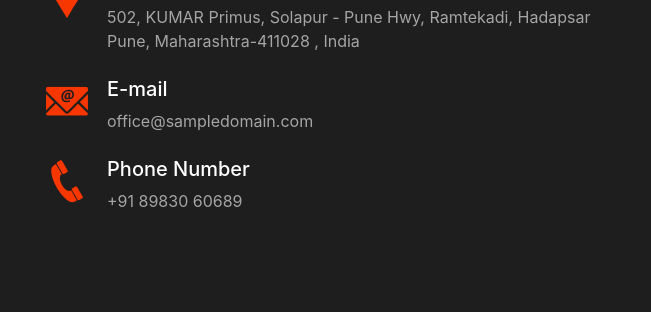
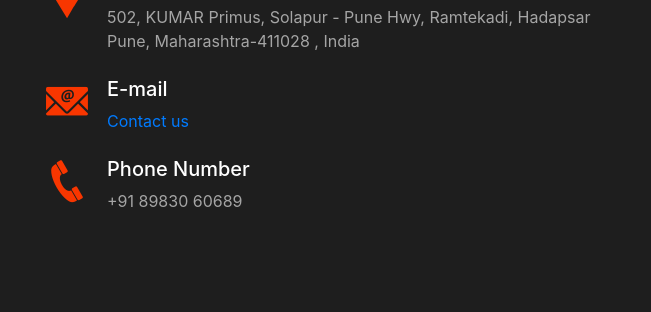
Before and after one commit to Priii-13/neww, a website with bundled scripts: page index.html in a window 1280 px wide. Shown: the part 7937-8249 px from the top of the page, 629-1280 px from the left. Built offline with nearby package versions, Linux system fonts and the light colour scheme; a script that the page names is missing; files whose address does not match are found by name.

Commit message:
Update index.html

```diff
--- a/index.html
+++ b/index.html
@@ -740,7 +740,7 @@
             </div>
             <div class="info d-flex mt-2">
                <i class="icofont-email "></i>
-               <div><h5>E-mail</h5><p class="mt-0 mb-0">office@sampledomain.com</p></div>
+               <div><h5>E-mail</h5><p class="mt-0 mb-0"><a href='contact.html'>Contact us</a></p></div>
 
 
 
```
